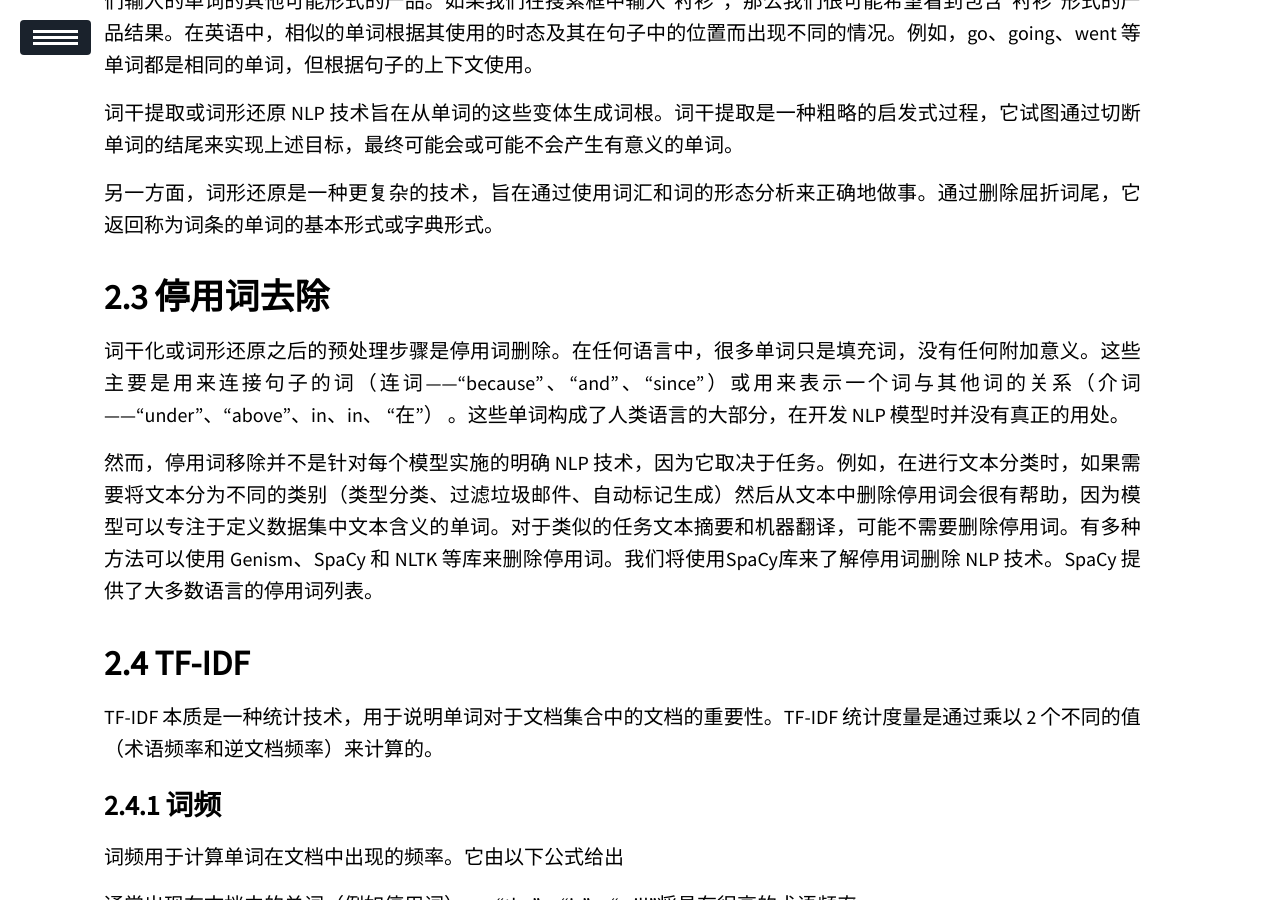
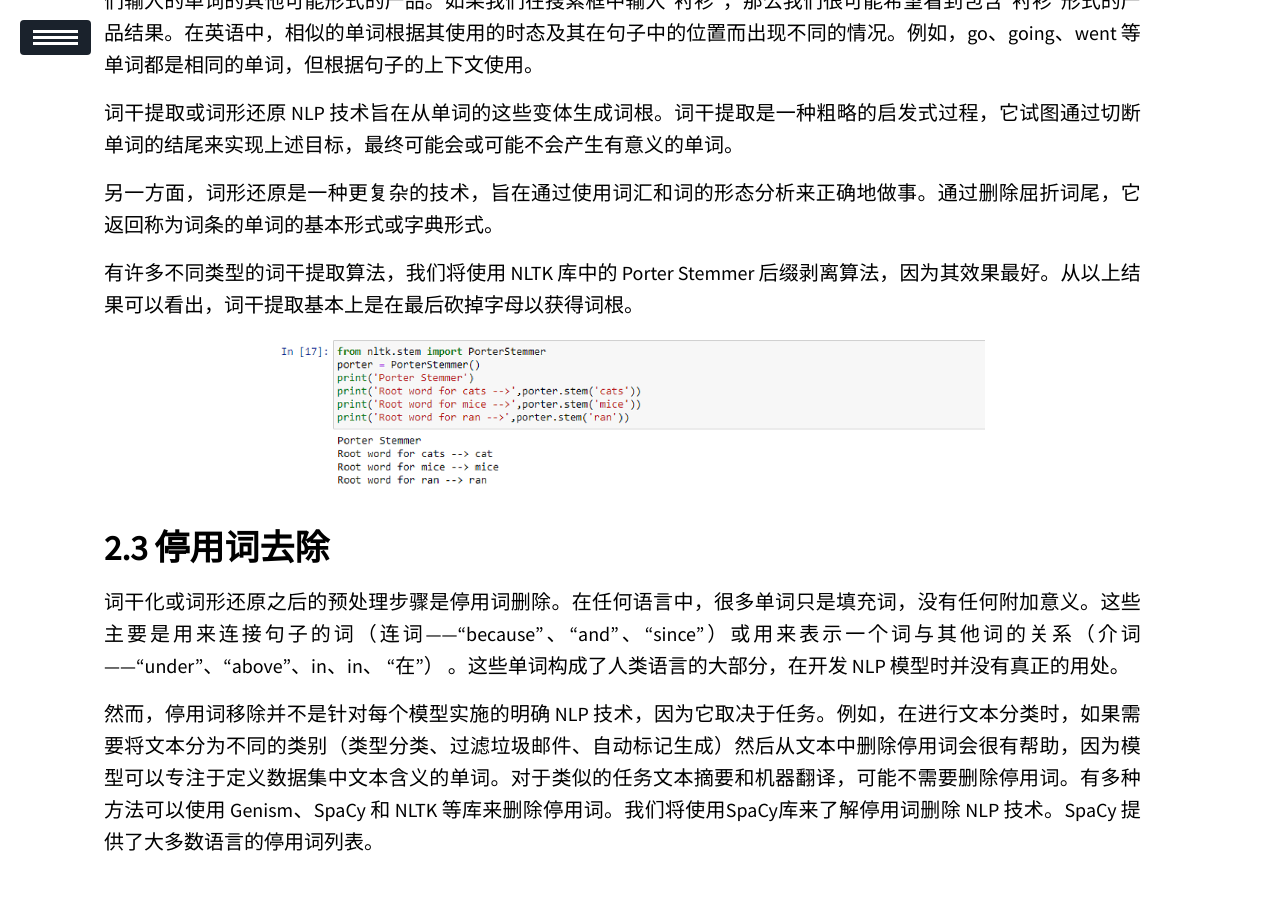
Before and after one commit to ssskz/ssskz.github.io, a Jekyll site: the page built from _posts/2024-5-19-NLP.md, in a window 1280 px wide and 900 px high, scrolled down 3369 px. Built offline with Jekyll 4.4.1, drawn with Linux system fonts in a browser that asks for light colours; our own code applies the rules of GitHub Pages for plain Markdown files; formulas are drawn with MathJax 3; a script that is not in the unit is left out.

Commit message:
1
Signed-off-by: ssskz <12497590+ssskz@user.noreply.gitee.com>

```diff
--- a/_posts/2024-5-19-NLP.md
+++ b/_posts/2024-5-19-NLP.md
@@ -96,6 +96,10 @@ Tokenization之后的预处理流程中下一个最重要的 NLP 技术是词干
 词干提取或词形还原 NLP 技术旨在从单词的这些变体生成词根。词干提取是一种粗略的启发式过程，它试图通过切断单词的结尾来实现上述目标，最终可能会或可能不会产生有意义的单词。
 
 另一方面，词形还原是一种更复杂的技术，旨在通过使用词汇和词的形态分析来正确地做事。通过删除屈折词尾，它返回称为词条的单词的基本形式或字典形式。
+
+有许多不同类型的词干提取算法，我们将使用 NLTK 库中的 Porter Stemmer 后缀剥离算法，因为其效果最好。从以上结果可以看出，词干提取基本上是在最后砍掉字母以获得词根。
+
+<img src="https://ssskz.github.io/materials/自然语言处理/4.png" width="70%">
 
 ## 停用词去除
 
```
